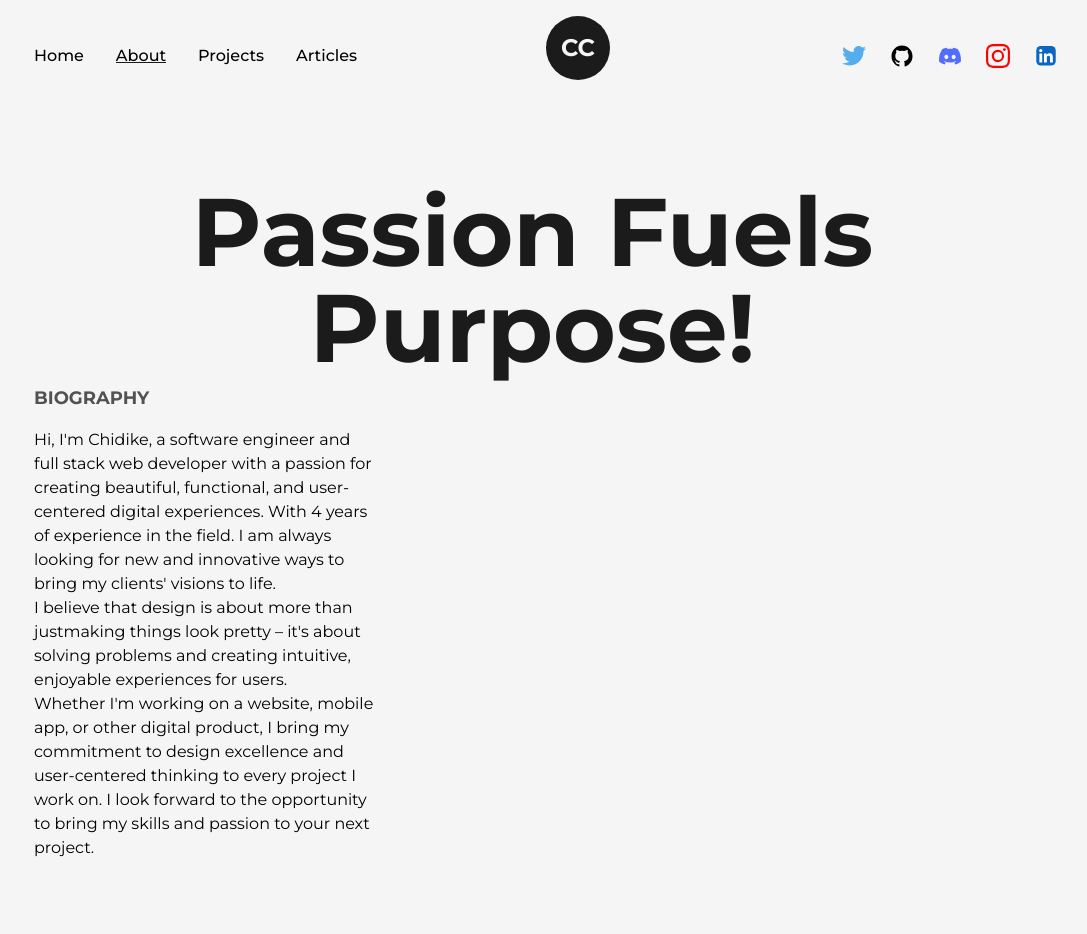
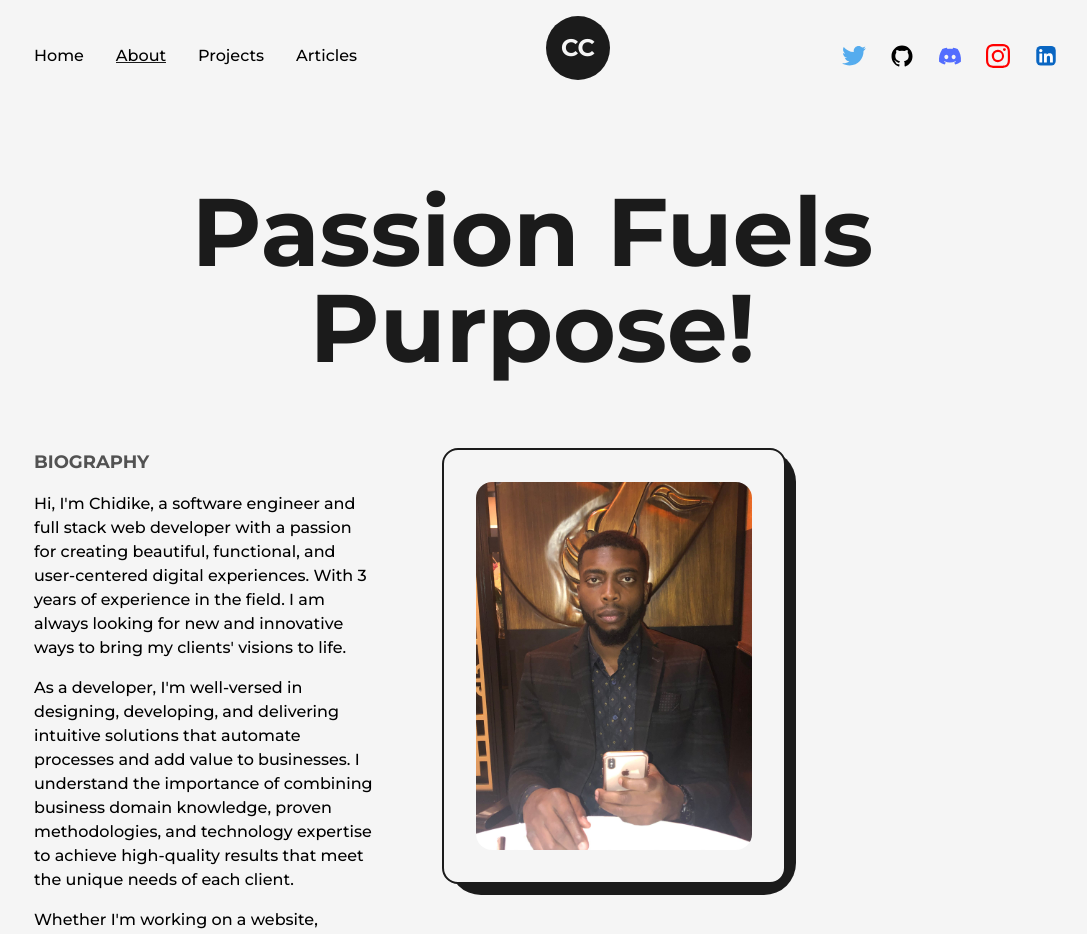
Before and after one commit to lacegiovanni17/Nextjs-dev-Portfolio, a Next.js app: page /about in a window 1280 px wide. Shown: the top 934 px of the page, without its empty margins (94-1181 px from the left). Built offline with nearby package versions, Linux system fonts and the light colour scheme.

Commit message:
added new feat to about me

```diff
--- a/src/pages/about.js
+++ b/src/pages/about.js
@@ -1,7 +1,10 @@
+/* eslint-disable react/no-unescaped-entities */
 import AnimatedText from "@/components/AnimatedText";
 import Layout from "@/components/Layout";
 import Head from "next/head";
 import React from "react";
+import profilePic from "../../public/images/profile/developer-chidike.jpg";
+import Image from "next/image";
 
 const about = () => {
   return (
@@ -12,31 +15,42 @@ const about = () => {
       </Head>
       <main className="flex w-full flex-col items-center justify-center">
         <Layout className="pt-16">
-          <AnimatedText text="Passion Fuels Purpose!" />
+          <AnimatedText text="Passion Fuels Purpose!" className="mb-16" />
           <div className="grid w-full grid-cols-8 gap-16">
             <div className="col-span-3 flex-col items-start justify-start">
               <h2 className="mb-4 text-lg font-bold uppercase text-dark/75">
                 Biography
               </h2>
-              <p>
+              <p className="font-medium">
                 Hi, I'm Chidike, a software engineer and full stack web
                 developer with a passion for creating beautiful, functional, and
-                user-centered digital experiences. With 4 years of experience in
+                user-centered digital experiences. With 3 years of experience in
                 the field. I am always looking for new and innovative ways to
                 bring my clients' visions to life.
               </p>
-              <p>
-                I believe that design is about more than justmaking things look
-                pretty – it's about solving problems and creating intuitive,
-                enjoyable experiences for users.
+              <p className="my-4 font-medium">
+                As a developer, I'm well-versed in designing, developing, and
+                delivering intuitive solutions that automate processes and add
+                value to businesses. I understand the importance of combining
+                business domain knowledge, proven methodologies, and technology
+                expertise to achieve high-quality results that meet the unique
+                needs of each client.
               </p>
-              <p>
+              <p className="font-medium">
                 Whether I'm working on a website, mobile app, or other digital
                 product, I bring my commitment to design excellence and
                 user-centered thinking to every project I work on. I look
                 forward to the opportunity to bring my skills and passion to
                 your next project.
               </p>
+            </div>
+            <div className="col-span-3 relative h-max rounded-2xl border-2 border-solid border-dark bg-light p-8">
+              <div className="absolute top-0 -right-3 -z-10 w-[102%] h-[103%] rounded-[2rem] bg-dark " />
+              <Image
+                src={profilePic}
+                alt="Chidike"
+                className="w-full h-auto rounded-2xl"
+              />
             </div>
           </div>
         </Layout>
```
Also changed, not shown: public/images/profile/developer-chidike.jpg (added).
